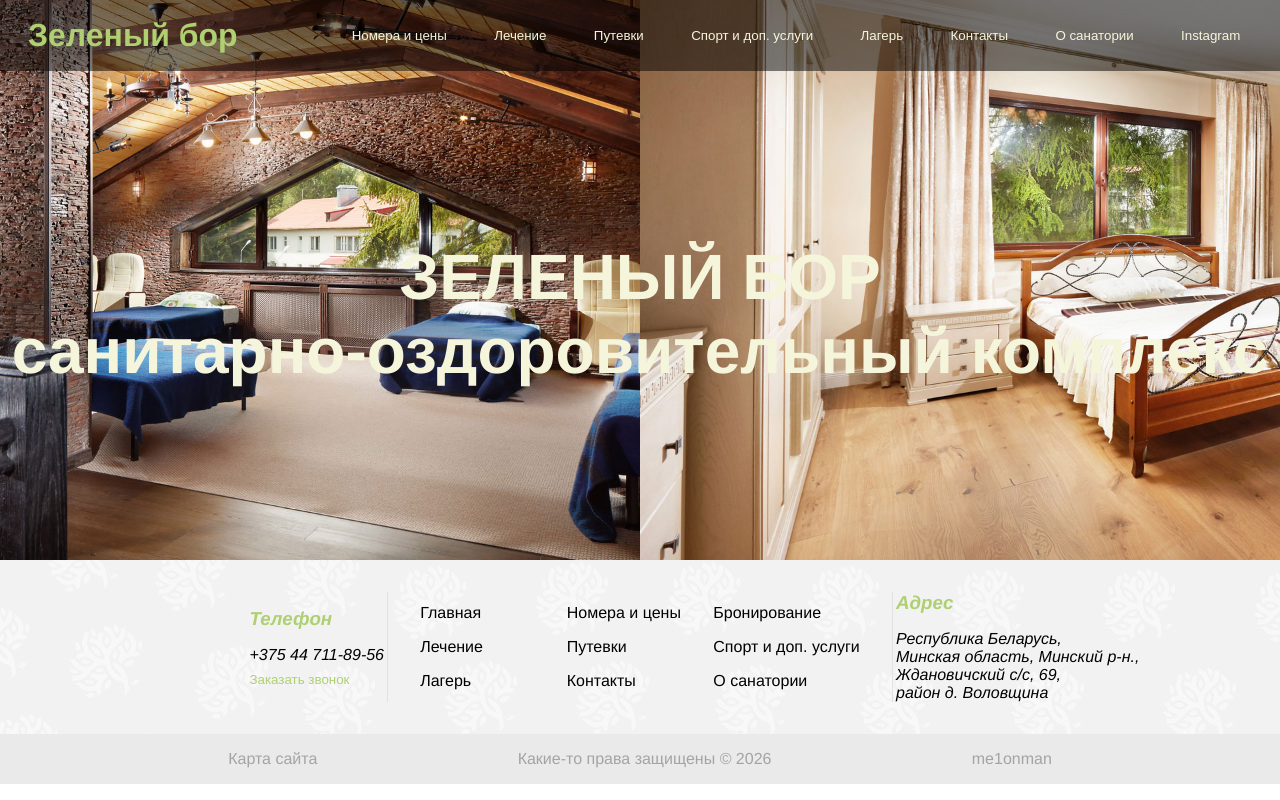
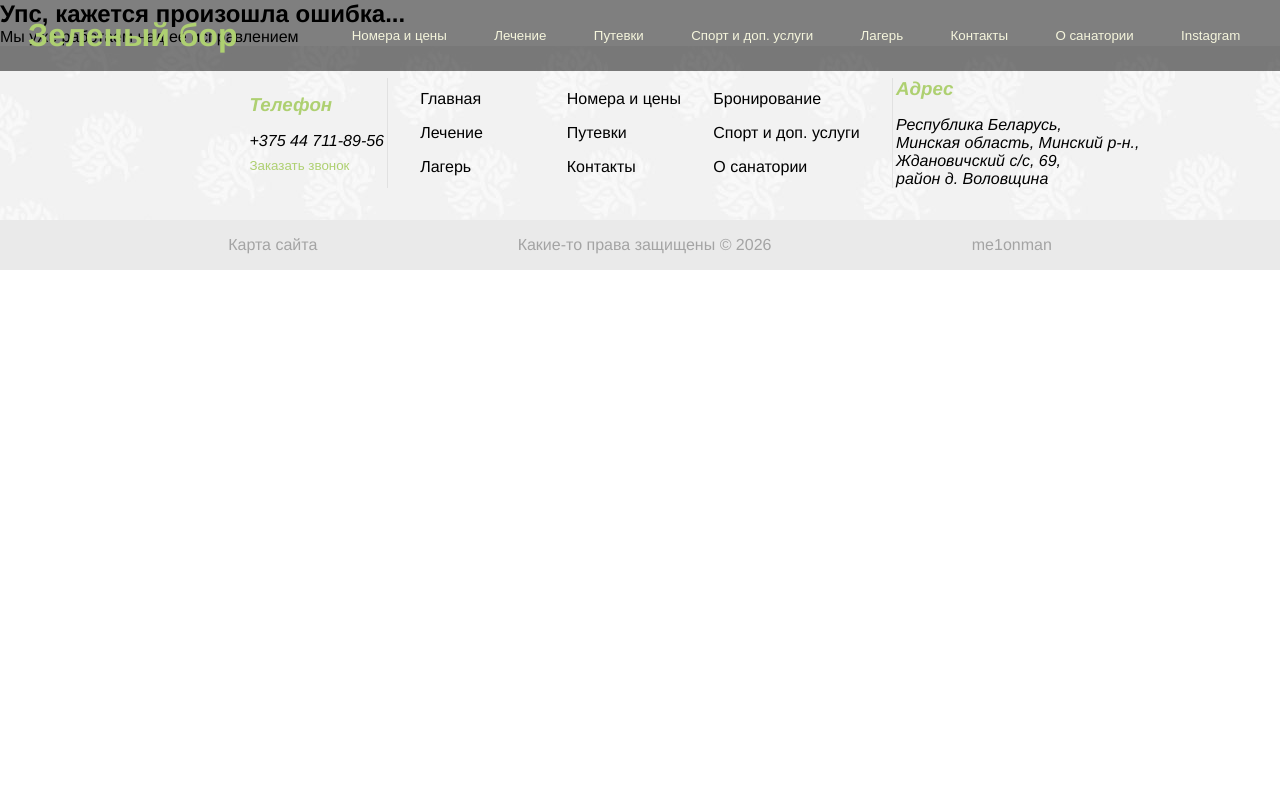
Before and after one commit to Me1onMan/zeleniybor, a React (Vite) app: page /error in a window 1280 px wide. Built offline with nearby package versions, Linux system fonts and the light colour scheme.

Commit message:
feature: add react-router

```diff
--- a/src/App.tsx
+++ b/src/App.tsx
@@ -1,17 +1,15 @@
 import Header from "@components/Header/Header";
 import ErrorBoundary from "@utils/ErrorBoundary";
-import WelcomeSlider from "@components/WelcomeSlider/WelcomeSlider";
 import Footer from "./components/Footer/Footer";
+import PageRouter from "./router/PageRouter";
 
 function App() {
   return (
-    <>
-      <ErrorBoundary fallback={<div>Header Error Boundary</div>}>
-        <Header />
-        <WelcomeSlider />
-        <Footer />
-      </ErrorBoundary>
-    </>
+    <ErrorBoundary fallback={<div>Error Boundary</div>}>
+      <Header />
+      <PageRouter />
+      <Footer />
+    </ErrorBoundary>
   );
 }
 
--- /dev/null
+++ b/src/pages/ErrorPage/ErrorPage.tsx
@@ -0,0 +1,10 @@
+const ErrorPage = () => {
+  return (
+    <div>
+      <h2>Упс, кажется произошла ошибка...</h2>
+      <p>Мы уже работаем над ее исправлением</p>
+    </div>
+  );
+};
+
+export default ErrorPage;
--- /dev/null
+++ b/src/pages/HomePage/HomePage.tsx
@@ -0,0 +1,13 @@
+import VouchersSection from "@/components/VouchersSection/VouchersSection";
+import WelcomeSlider from "@/components/WelcomeSlider/WelcomeSlider";
+
+function HomePage() {
+  return (
+    <>
+      <WelcomeSlider />
+      <VouchersSection />
+    </>
+  );
+}
+
+export default HomePage;
--- /dev/null
+++ b/src/router/PageRouter.tsx
@@ -0,0 +1,16 @@
+import ErrorPage from "@/pages/ErrorPage/ErrorPage";
+import HomePage from "@/pages/HomePage/HomePage";
+import { BrowserRouter, Route, Routes } from "react-router";
+
+function PageRouter() {
+  return (
+    <BrowserRouter>
+      <Routes>
+        <Route path="/" element={<HomePage />} />
+        <Route path="error" element={<ErrorPage />} />
+      </Routes>
+    </BrowserRouter>
+  );
+}
+
+export default PageRouter;
```
Also changed, not shown: package.json (+4 -3 lines), src/pages/ErrorPage/ErrorPage.module.scss (added), 1 other file (tests, documents, lock files or other folders).
